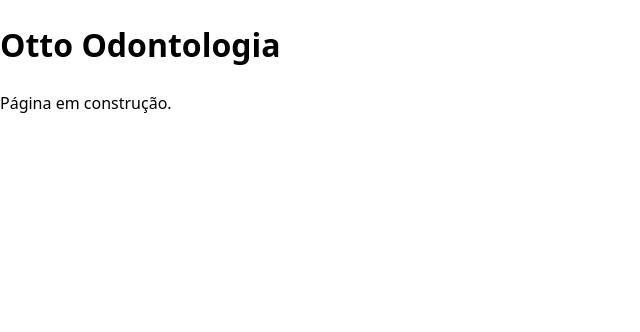
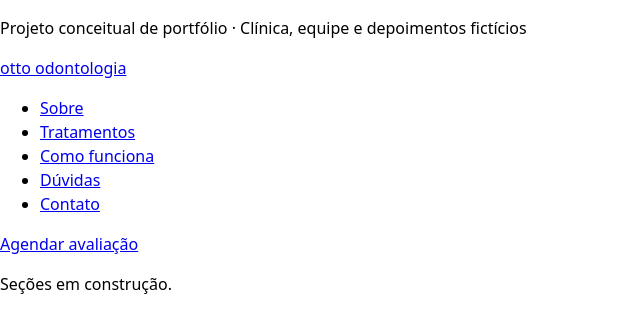
Before and after one commit to tddomingues/otto-odontologia, a Next.js app: page / in a window 1280 px wide. Shown: the top 332 px of the page, without its empty margins (0-640 px from the left). Built offline with nearby package versions, Linux system fonts and the light colour scheme.

Commit message:
feat: adiciona aviso de demonstração e cabeçalho com navegação

```diff
--- a/app/page.tsx
+++ b/app/page.tsx
@@ -1,8 +1,14 @@
+import DemoBanner from "@/components/DemoBanner";
+import Header from "@/components/Header";
+
 export default function Home() {
   return (
-    <main>
-      <h1>Otto Odontologia</h1>
-      <p>Página em construção.</p>
-    </main>
+    <>
+      <DemoBanner />
+      <Header />
+      <main>
+        <p>Seções em construção.</p>
+      </main>
+    </>
   );
 }
--- /dev/null
+++ b/components/DemoBanner.tsx
@@ -0,0 +1,10 @@
+export default function DemoBanner() {
+  return (
+    <aside aria-label="Aviso sobre o projeto">
+      <p>
+        Projeto conceitual de portfólio · Clínica, equipe e depoimentos
+        fictícios
+      </p>
+    </aside>
+  );
+}
--- /dev/null
+++ b/components/Header.tsx
@@ -0,0 +1,21 @@
+import { navLinks } from "@/content/site";
+
+export default function Header() {
+  return (
+    <header>
+      <a href="/">otto odontologia</a>
+
+      <nav aria-label="Navegação principal">
+        <ul>
+          {navLinks.map((link) => (
+            <li key={link.href}>
+              <a href={link.href}>{link.label}</a>
+            </li>
+          ))}
+        </ul>
+      </nav>
+
+      <a href="#contato">Agendar avaliação</a>
+    </header>
+  );
+}
--- /dev/null
+++ b/content/site.ts
@@ -0,0 +1,12 @@
+export type NavLink = {
+  label: string;
+  href: string;
+};
+
+export const navLinks: NavLink[] = [
+  { label: "Sobre", href: "#sobre" },
+  { label: "Tratamentos", href: "#tratamentos" },
+  { label: "Como funciona", href: "#como-funciona" },
+  { label: "Dúvidas", href: "#duvidas" },
+  { label: "Contato", href: "#contato" },
+];
```
